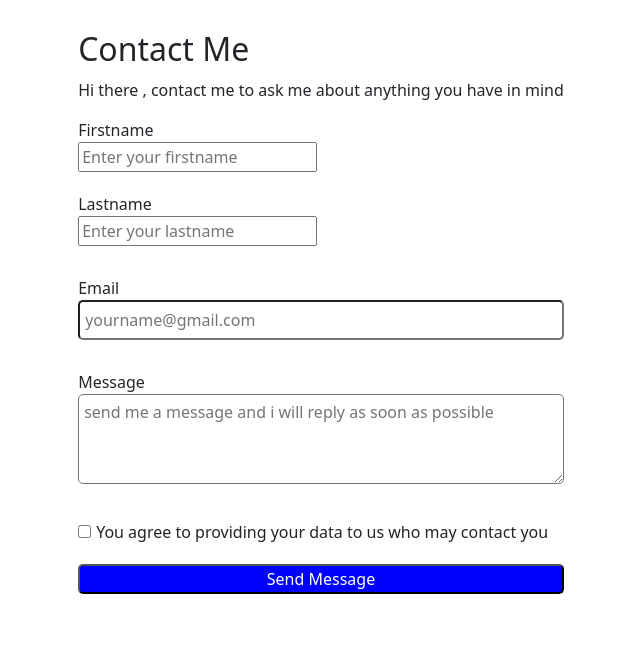
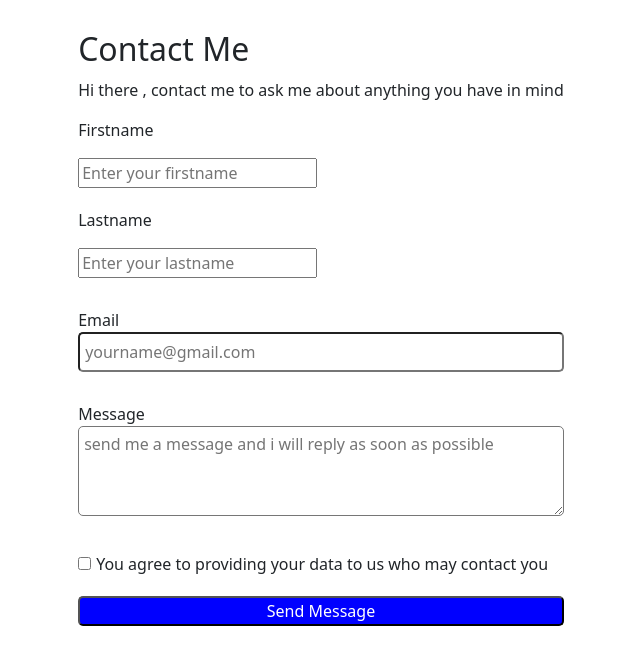
Before and after one commit to Myches/Linktree-clone, a React (Create React App) app: page /#/Contact in a window 1280 px wide. Shown: the top 664 px of the page, without its empty margins (319-959 px from the left). Built offline with nearby package versions, Linux system fonts and the light colour scheme; the HTML template or start-up script is replaced by a standard one.

Commit message:
fix:fixed the correct className for both firstname and lastname

```diff
--- a/src/linktree/Contact.js
+++ b/src/linktree/Contact.js
@@ -24,12 +24,12 @@ return(
 
    <form>
 
-                <p className='fn'>Firstname</p>
+                <p className='firstname'>Firstname</p>
 				<input type='text' id='first_name' placeholder='Enter your firstname' onChange={handleChange} name="firstName" value={formData.firstName}/>
 
 
 
-				<p className='ln'>Lastname</p>
+				<p className='lastname'>Lastname</p>
 				<input type='text' id='last_name' placeholder='Enter your lastname' onChange={handleChange} name="lastName" value={formData.lastName}/> <br />
 
 
```
